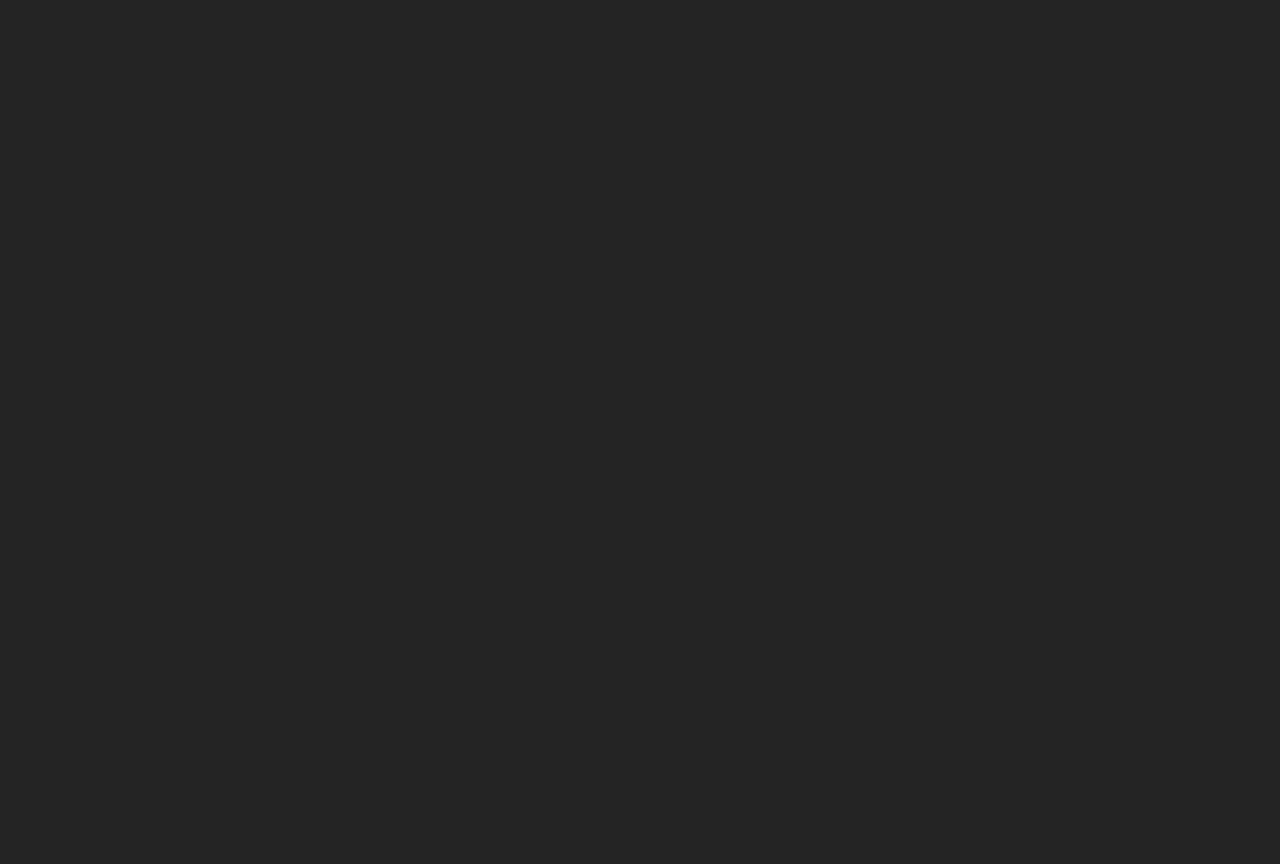
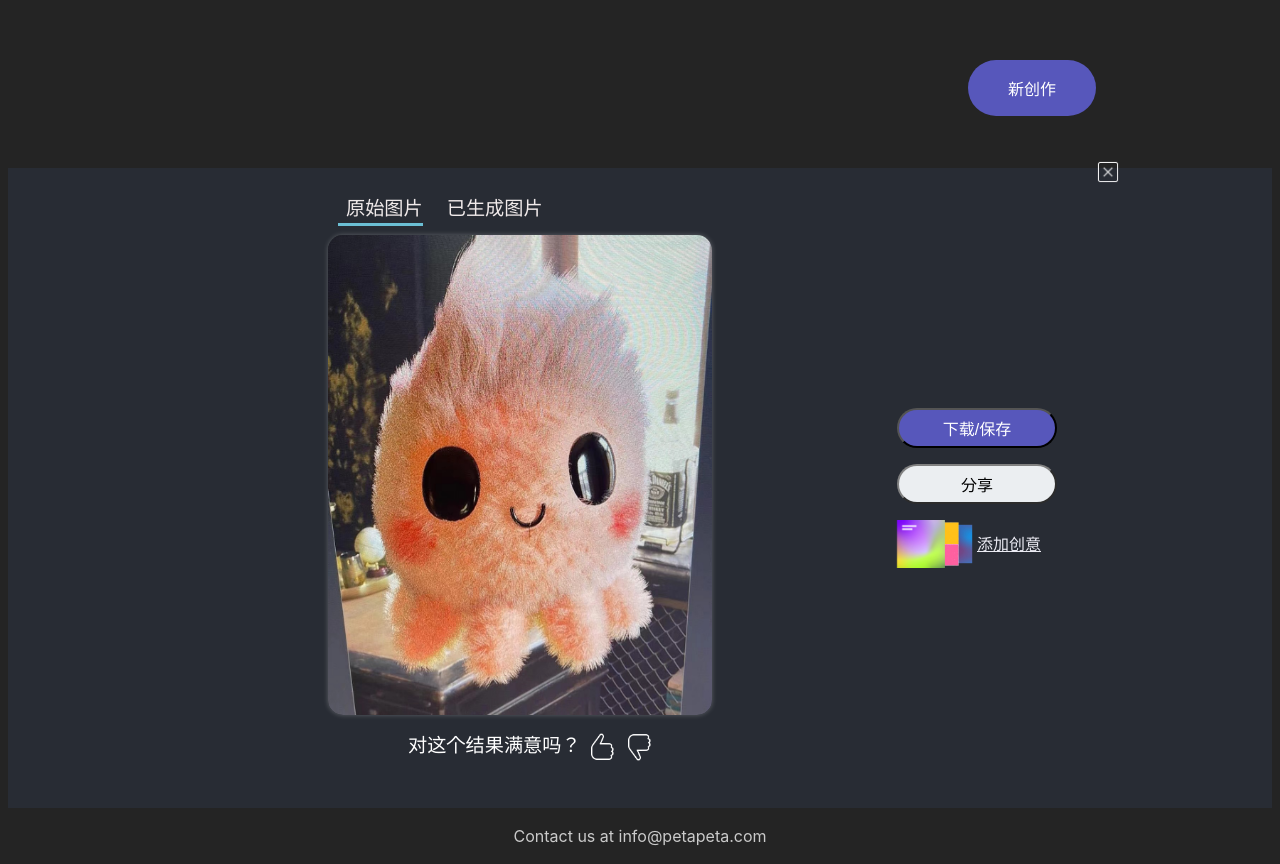
Before and after one commit to Creative-Ataraxia/PetaPeta, a React (Vite) app: page /PetaPeta/page2index in a window 1280 px wide. Before the commit this address had no page. Before the commit the page ends 800 px from the top, so only its background shows below. Built offline with nearby package versions, Linux system fonts and the light colour scheme.

Commit message:
fix pathing

```diff
--- a/index.html
+++ b/index.html
@@ -3,7 +3,7 @@
   <head>
     <meta charset="UTF-8" />
     <meta name="viewport" content="width=device-width, initial-scale=1.0" />
-    <title>PetaPeta UI 2</title>
+    <title>PetaPeta</title>
   </head>
   <body>
     <div id="root"></div>
--- a/src/App.jsx
+++ b/src/App.jsx
@@ -7,7 +7,7 @@ import Page2Index from './Components/Page2/page2Index.jsx';
 function App() {
   return (
     <div>
-      <Router basename='/'>
+      <Router basename='/PetaPeta/'>
         <Routes>
           <Route path="/" element={<Page1Index />} />
           <Route path="/page2index" element={<Page2Index />} />
--- a/src/Components/Page2/page2Body.jsx
+++ b/src/Components/Page2/page2Body.jsx
@@ -54,7 +54,7 @@ function Page2Body() {
         </div>
         <div className="satisfaction">
             <p>对这个结果满意吗？</p>
-            <img id="thumbup" src="src/assets/images/icons8-thumbs-up-100.png" class="thumbup" alt="thumbs up"/>
+            <img id="thumbup" src="src/assets/images/icons8-thumbs-up-100.png" className="thumbup" alt="thumbs up"/>
             <img id="thumbdown" src="src/assets/images/icons8-thumbs-down-100.png" alt="thumbs down"/>
         </div>
       </div>
```
